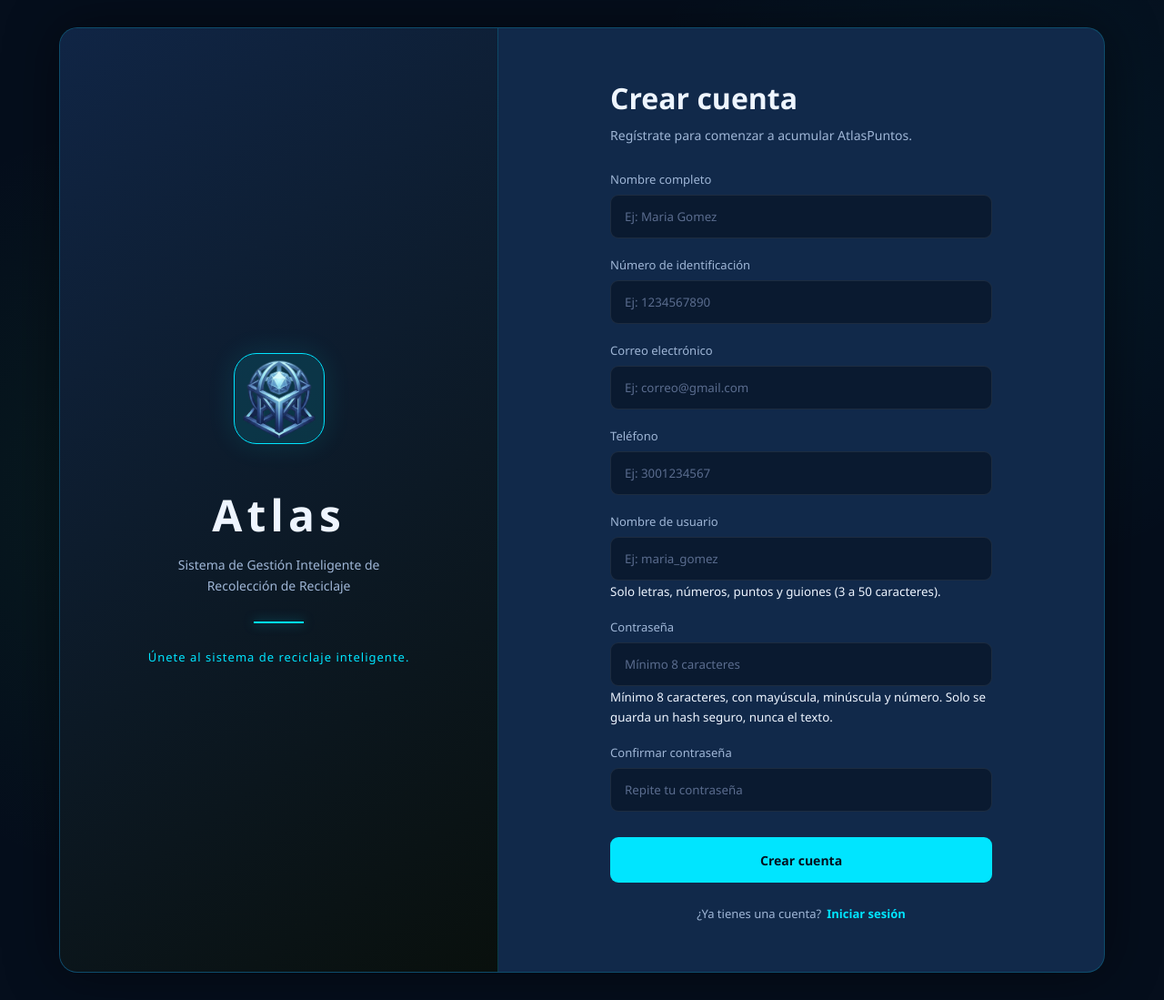
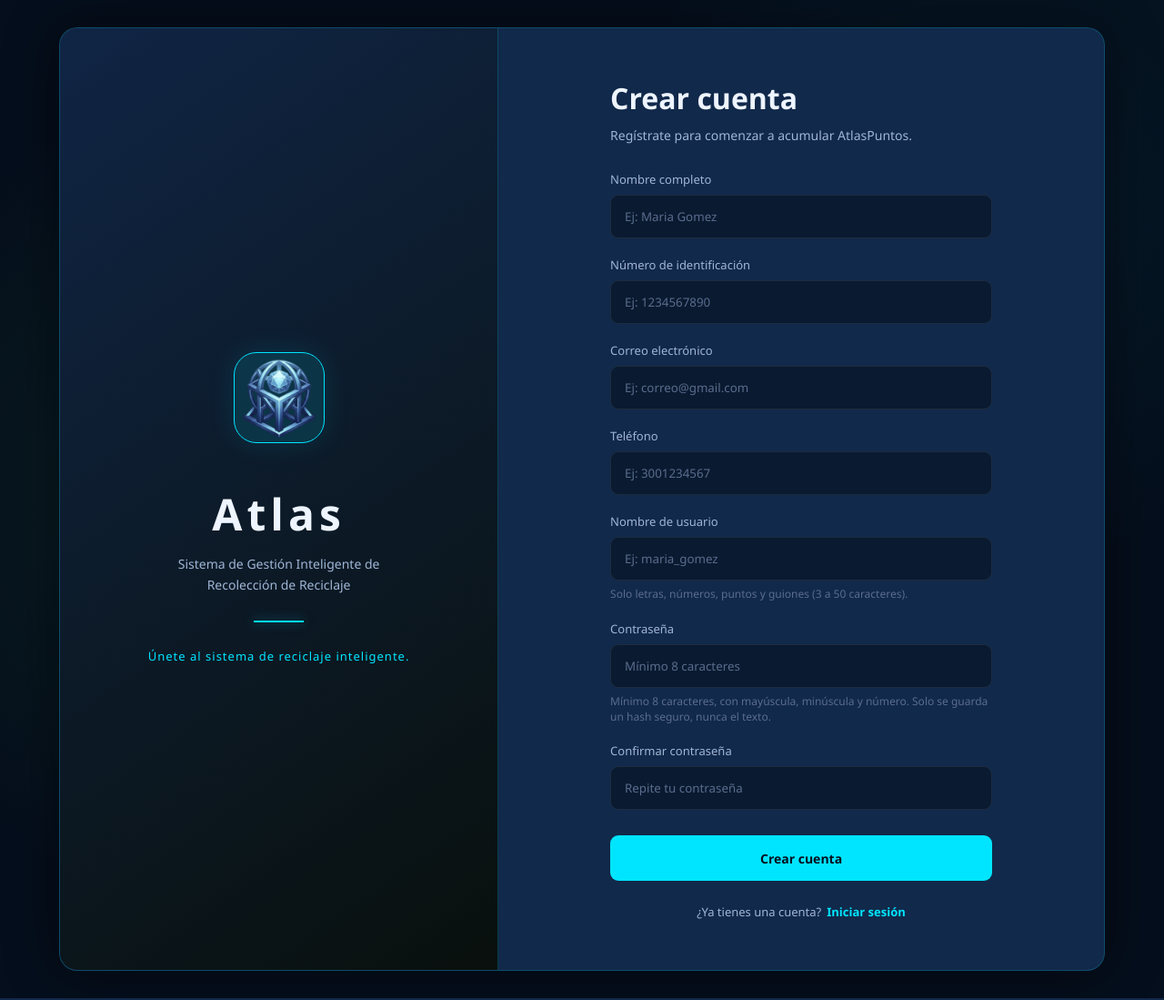
Before and after one commit to Dvskked/Atlas, a Flask app: page /register in a window 1280 px wide. Shown: the whole page at 91% size. Run offline with Flask 3, Linux system fonts and the light colour scheme.

Commit message:
Actualizacion diseño
Actualizacion del diseño y la interactividad con JavaScript en la sesion de Auth Register-Login

```diff
--- a/static/css/style.css
+++ b/static/css/style.css
@@ -276,6 +276,20 @@ select {
     font-size: 14px;
 
     margin-bottom: 30px;
+}
+
+
+.form-hint {
+
+    display: block;
+
+    color: #5a6c8e;
+
+    font-size: 12px;
+
+    line-height: 1.4;
+
+    margin-top: 7px;
 }
 
 
```
Also changed, not shown: static/img/developer.png (added).
